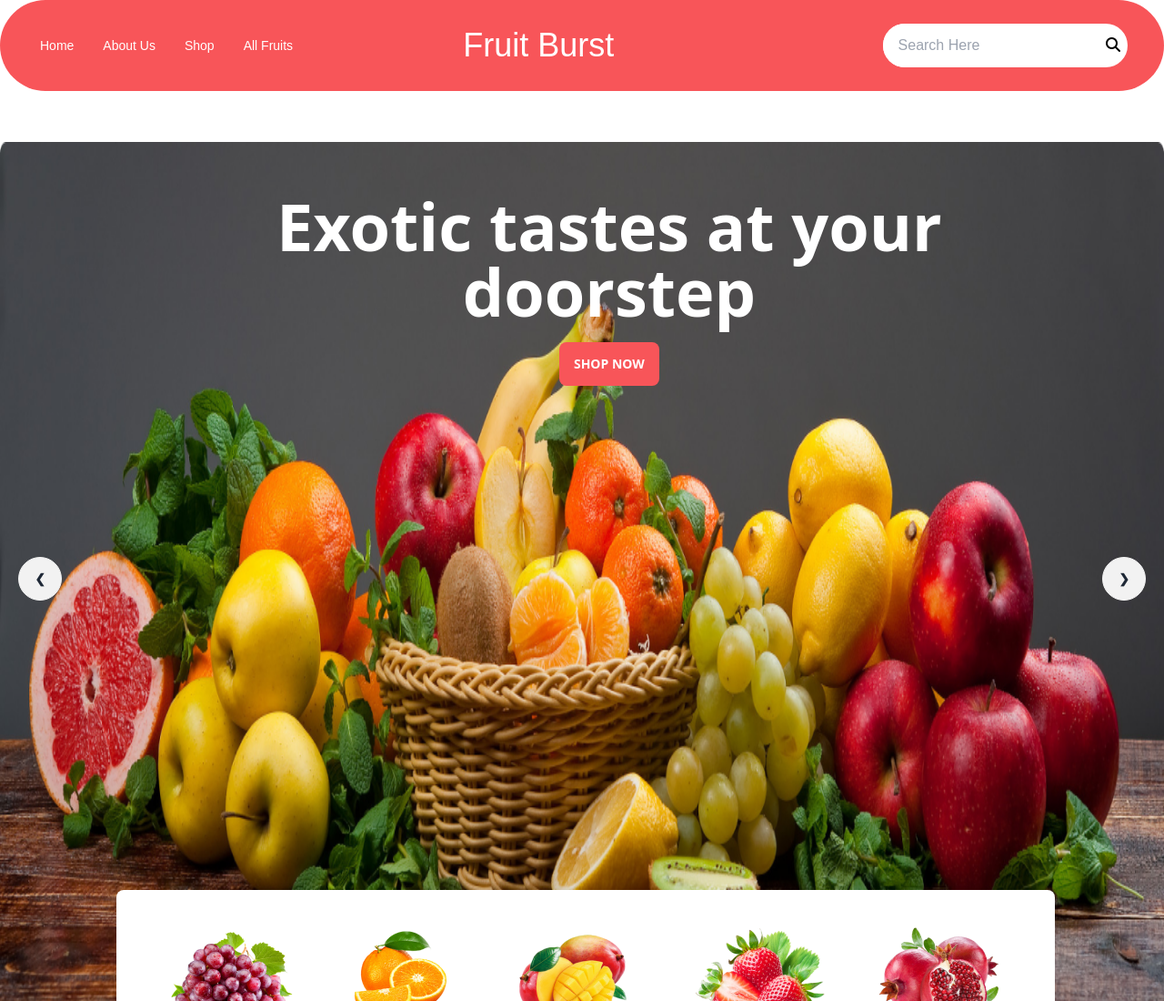
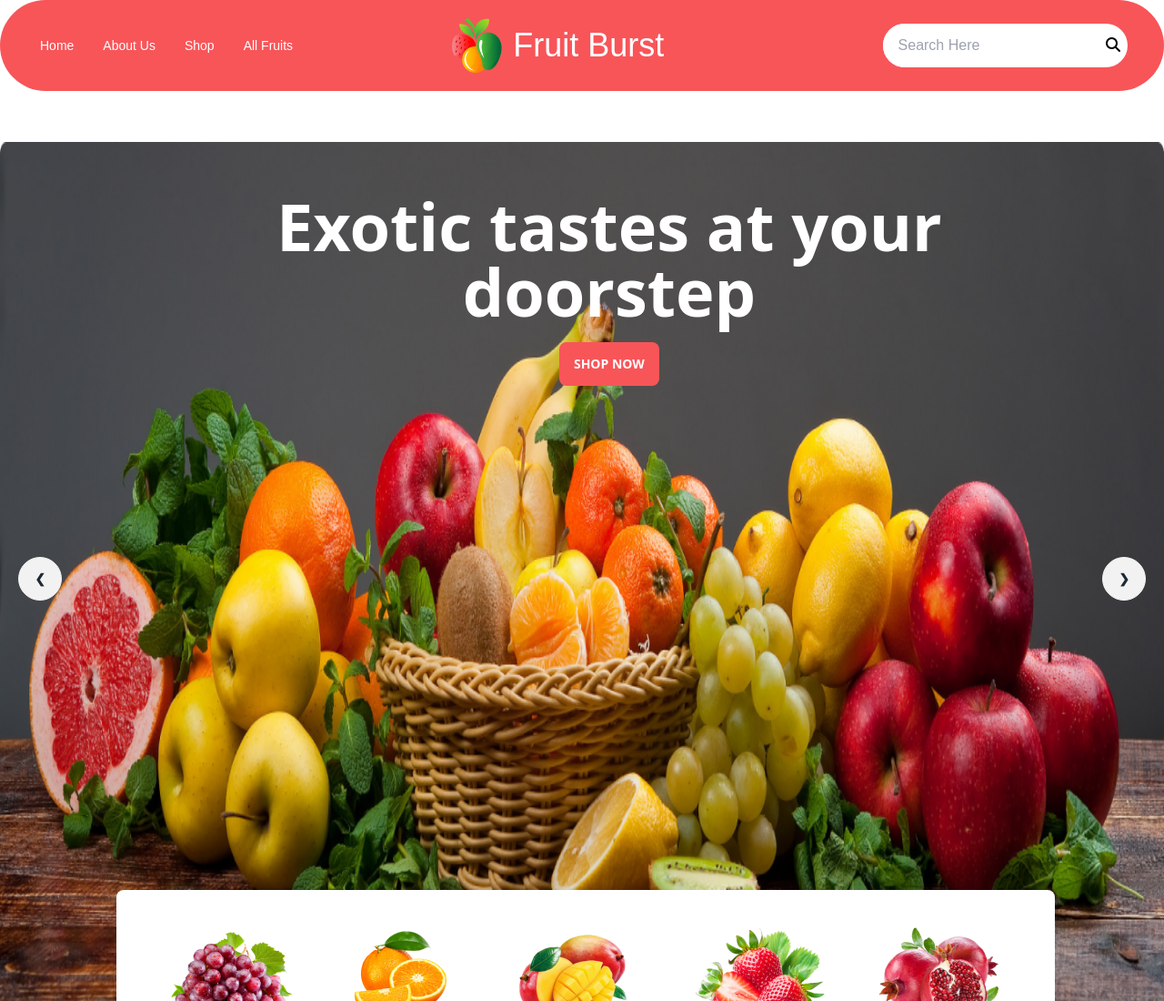
Before and after one commit to Akibul-Hasan/assignment-third-fruit, a plain HTML site: page index.html in a window 1280 px wide. Shown: the top 1100 px of the page at 91% size. Drawn offline with nearby package versions, Linux system fonts and the light colour scheme; the site is published under a folder, as on GitHub Pages, so addresses that start at the root find nothing.

Commit message:
image correction of header

```diff
--- a/index.html
+++ b/index.html
@@ -72,7 +72,7 @@
 
                 </div>
                 <div class="flex flex-1 gap-3 items-center">
-                    <div><img src="/images/logo.png" alt=""></div>
+                    <div><img src="./images/logo.png" alt=""></div>
                     <h2 class="lg:text-4xl">Fruit Burst</h2>
                 </div>
                 <div class="flex  bg-white justify-around lg:w-auto rounded-full hidden lg:block mr-8">
```
